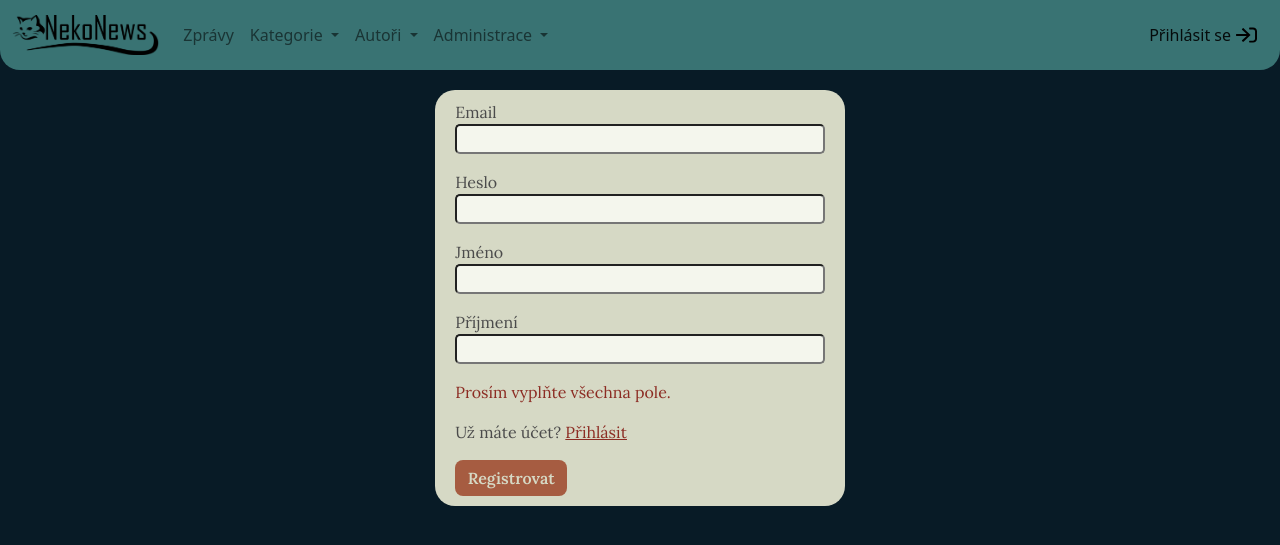
After one commit to MandelOwO/News-Portal, a PHP site: page /user/register.php in a window 1280 px wide. The commit adds this page. Shown: the top 545 px of the page. Run offline with PHP 8.4, Linux system fonts and the light colour scheme; data comes from the database, SQL or seed files in the repository.

Commit message:
Login and register page

```diff
--- a/source/pages/navbar.php
+++ b/source/pages/navbar.php
@@ -1,4 +1,5 @@
 <?php
+
 $menuCategorySource = $categoryRepo->getLastFiveCategories();
 $menuAuthorSource = $authorRepo->getLastFiveAuthors();
 
@@ -80,16 +81,19 @@ session_start();
                     </ul>
                 </li>
             </ul>
-            <span class="navbar-text">
+            <div class="navbar-text">
                 <?php if (isset($_SESSION['user'])) { ?>
                     <a class="nav-link "
                        href="">Jméno</a> |
-                     <a class="nav-link login-link "
-                        href="">Odhlásit </a>
+                    <a class="nav-link login-link "
+                       href="">Odhlásit </a>
                 <?php } else { ?>
-                    <a href="" class="nav-link login-link">Přihlásit se</a>
+                    <a href="../user/login.php" class="nav-link login-link">
+                        <p>Přihlásit se</p>
+                        <img src="../source/icons/sign-in.svg" class="sign-in-icon">
+                    </a>
                 <?php } ?>
-            </span>
+            </div>
         </div>
     </div>
 </nav>
--- a/source/styles/style.css
+++ b/source/styles/style.css
@@ -54,6 +54,11 @@ main {
 
 a {
     outline: none;
+    color: var(--secondary-aditional);
+}
+
+a:hover {
+    color: var(--primary-additional);
 }
 
 /*TOP BUTTON*/
@@ -100,20 +105,6 @@ body {
     margin: 0;
 }
 
-/*
-.btn-primary {
-    background-color: var(--primary-additional);
-    border-color: var(--primary-additional);
-
-}
-
-.btn-primary:hover {
-    background-color: var(--secondary-aditional);
-    border-color: var(--secondary-aditional);
-}
-*/
-
-
 .dropdown-menu {
     background-color: #428383;
     color: var(--primary-font);
@@ -145,6 +136,23 @@ body {
     column-gap: 3px;
 }
 
+.login-link {
+    display: flex;
+    width: 130px;
+    justify-content: center;
+    align-items: center;
+    column-gap: 5px;
+}
+
+.login-link > p {
+    margin: 0;
+}
+
+.sign-in-icon {
+    max-height: 1.3em;
+    align-self: center;
+
+}
 
 /* --- CONTENT --- */
 
@@ -367,7 +375,7 @@ td a:hover {
 
 .btn-save {
     margin-top: 2rem;
-    width: 5rem;
+    width: 6rem;
     grid-column: 1/2;
 }
 
@@ -423,6 +431,34 @@ td a:hover {
     background-color: var(--secondary-aditional);
 }
 
+/* --- LOGIN PANEL --- */
+.login-form {
+    display: grid;
+    row-gap: 1rem;
+}
+
+.login-form p {
+    margin: 0;
+}
+
+.login-error {
+    color: var(--secondary-aditional);
+}
+
+.input-login {
+    background-color: rgba(250, 253, 246, 0.83);
+}
+
+@media screen and (min-width: 768px) {
+    .login-window {
+        margin: 0 30%;
+    }
+}
+
+.btn-login {
+    margin: 0 !important;
+    width: 7rem;
+}
 
 /* --- >>>>>>>>>> TABLET <<<<<<<<<< --- */
 @media screen and (min-width: 768px) {
--- /dev/null
+++ b/user/index.php
@@ -0,0 +1 @@
+<?php
--- /dev/null
+++ b/user/register.php
@@ -0,0 +1,80 @@
+<?php
+
+require_once '../App.php';
+require_once '../tools/Tools.php';
+App::init();
+
+
+$tool = new Tools();
+$db = new Database();
+$articleRepo = new ArticleRepository($db);
+$authorRepo = new AuthorRepository($db);
+$categoryRepo = new CategoryRepository($db);
+
+
+?>
+
+<!doctype html>
+<html lang="en">
+<head>
+    <meta charset="UTF-8">
+    <meta name="viewport"
+          content="width=device-width, user-scalable=no, initial-scale=1.0, maximum-scale=1.0, minimum-scale=1.0">
+    <meta http-equiv="X-UA-Compatible" content="ie=edge">
+
+    <!-- STYLE LINKS -->
+    <script src="https://code.jquery.com/jquery-3.6.1.js"
+            integrity="sha256-3zlB5s2uwoUzrXK3BT7AX3FyvojsraNFxCc2vC/7pNI=" crossorigin="anonymous"></script>
+    <?php $tool->importBootstrap(); ?>
+    <link rel="stylesheet" href="../source/styles/style.css">
+
+    <title>Neko news | Přihlášení</title>
+</head>
+<body>
+
+<!-- NAVBAR -->
+<?php
+$page = 'login';
+require_once '../source/pages/navbar.php';
+?>
+
+<main>
+    <section>
+        <article class="login-window">
+            <form action="" method="post" class="login-form">
+                <div>
+                    <label for="mail">Email</label>
+                    <input type="email" id="mail" name="mail" class="text-input input-login" required>
+                </div>
+
+                <div>
+                    <label for="pass">Heslo</label>
+                    <input type="password" id="pass" name="pass" class="text-input input-login" required>
+                </div>
+
+                <div>
+                    <label for="name">Jméno</label>
+                    <input type="text" id="name" name="name" class="text-input input-login" required>
+                </div>
+
+                <div>
+                    <label for="surname">Příjmení</label>
+                    <input type="text" id="surname" name="surname" class="text-input input-login" required>
+                </div>
+
+                <p class="login-error">
+                    Prosím vyplňte všechna pole.
+                </p>
+
+                <p>Už máte účet?
+                    <a href="login.php">Přihlásit</a>
+                </p>
+
+                <button type="submit" class="btn btn-bd-primary btn-save btn-login">Registrovat</button>
+            </form>
+        </article>
+    </section>
+</main>
+
+</body>
+</html>
```
Also changed, not shown: user/login.php (added, +70 -0 lines), source/icons/sign-in.svg (added).
